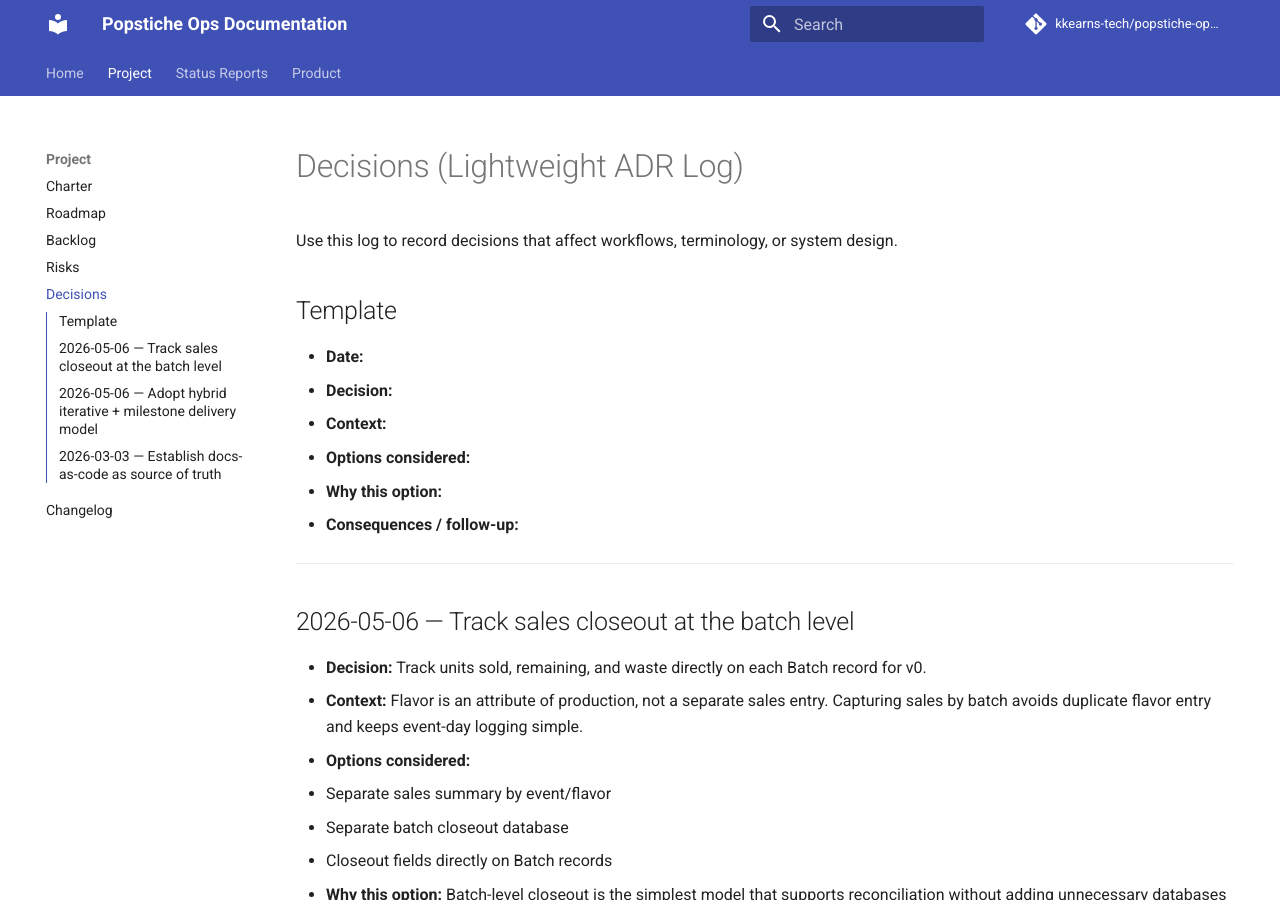
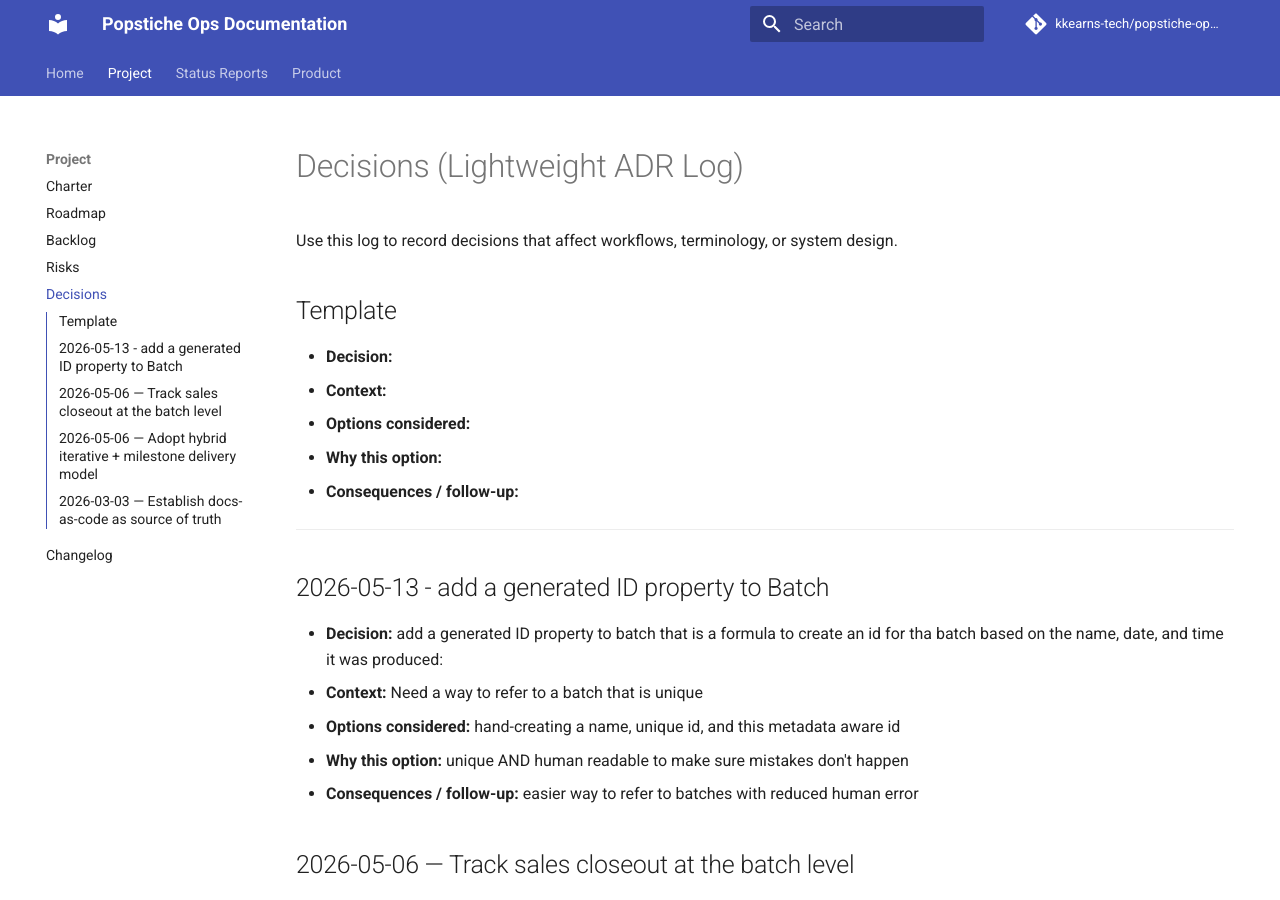
Before and after one commit to kkearns-tech/docs-portfolio, an MkDocs documentation site: the page built from docs/project/decisions.md, in a window 1280 px wide and 900 px high. Built offline with MkDocs 1.6.1 and Material for MkDocs 9.7.7, drawn with Linux system fonts in a browser that asks for light colours; comment, search, counter and statistics services are not loaded.

Commit message:
added decision

```diff
--- a/docs/project/decisions.md
+++ b/docs/project/decisions.md
@@ -11,6 +10,13 @@ Use this log to record decisions that affect workflows, terminology, or system d
 - **Consequences / follow-up:**
 
 ---
+## 2026-05-13 - add a generated ID property to Batch
+- **Decision:** add a generated ID property to batch that is a formula to create an id for tha batch based on the name, date, and time it was produced:
+- **Context:** Need a way to refer to a batch that is unique
+- **Options considered:** hand-creating a name, unique id, and this metadata aware id
+- **Why this option:** unique AND human readable to make sure mistakes don't happen
+- **Consequences / follow-up:** easier way to refer to batches with reduced human error
+
 ## 2026-05-06 — Track sales closeout at the batch level
 
 - **Decision:** Track units sold, remaining, and waste directly on each Batch record for v0.
```
Also changed, not shown: other parts of docs/project/decisions.md (+0 -1 lines).
